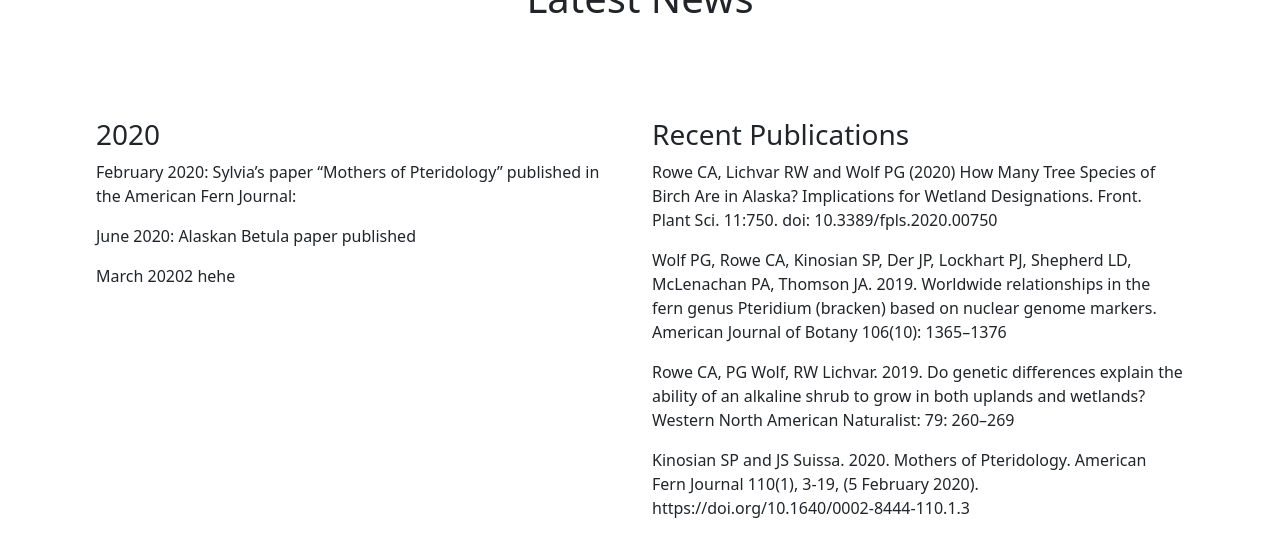
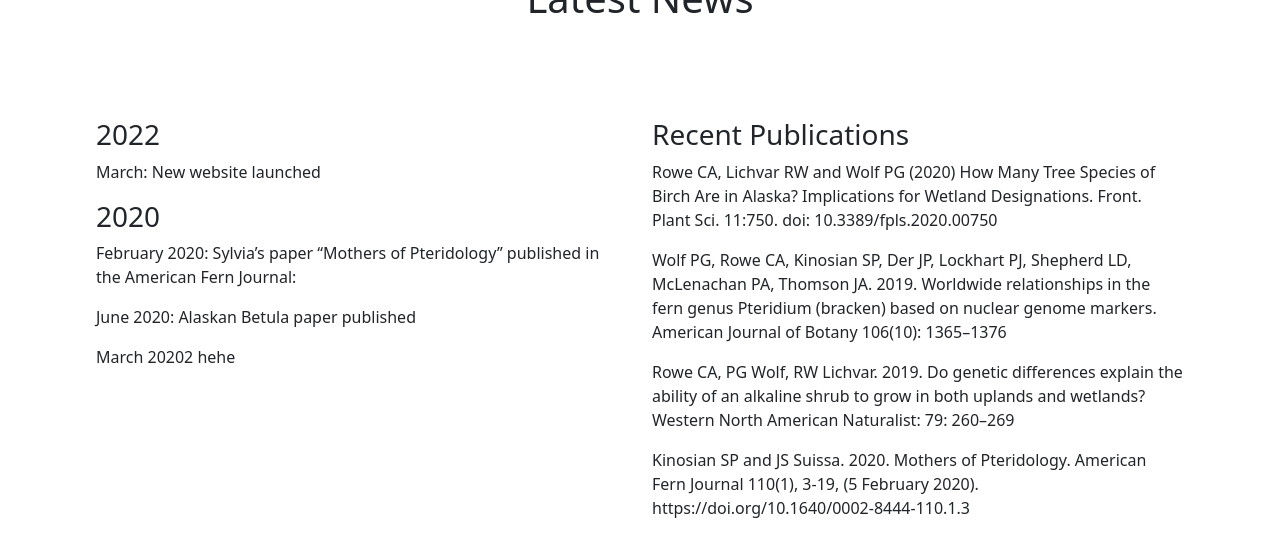
Before and after one commit to Wolflab/Wolflab.github.io, a Jekyll site: the page built from index.markdown, in a window 1280 px wide and 900 px high, scrolled down 845 px, cut to the strip 145-801 px from the top of the window. Shown: the top 557 px of the strip. Built offline with Jekyll 4.4.1, drawn with Linux system fonts in a browser that asks for light colours.

Commit message:
Update from Forestry.io nirav Nikhil updated _data/frontpage.yml

```diff
--- a/_data/frontpage.yml
+++ b/_data/frontpage.yml
@@ -11,6 +11,9 @@ recent_publications:
 - Kinosian SP and JS Suissa. 2020. Mothers of Pteridology. American Fern Journal 110(1),
   3-19, (5 February 2020). https://doi.org/10.1640/0002-8444-110.1.3
 latest_news:
+- name: "2022"
+  news:
+  - 'March: New website launched'
 - name: "2020"
   news:
   - 'February 2020: Sylvia’s paper “Mothers of Pteridology” published in the American
```
